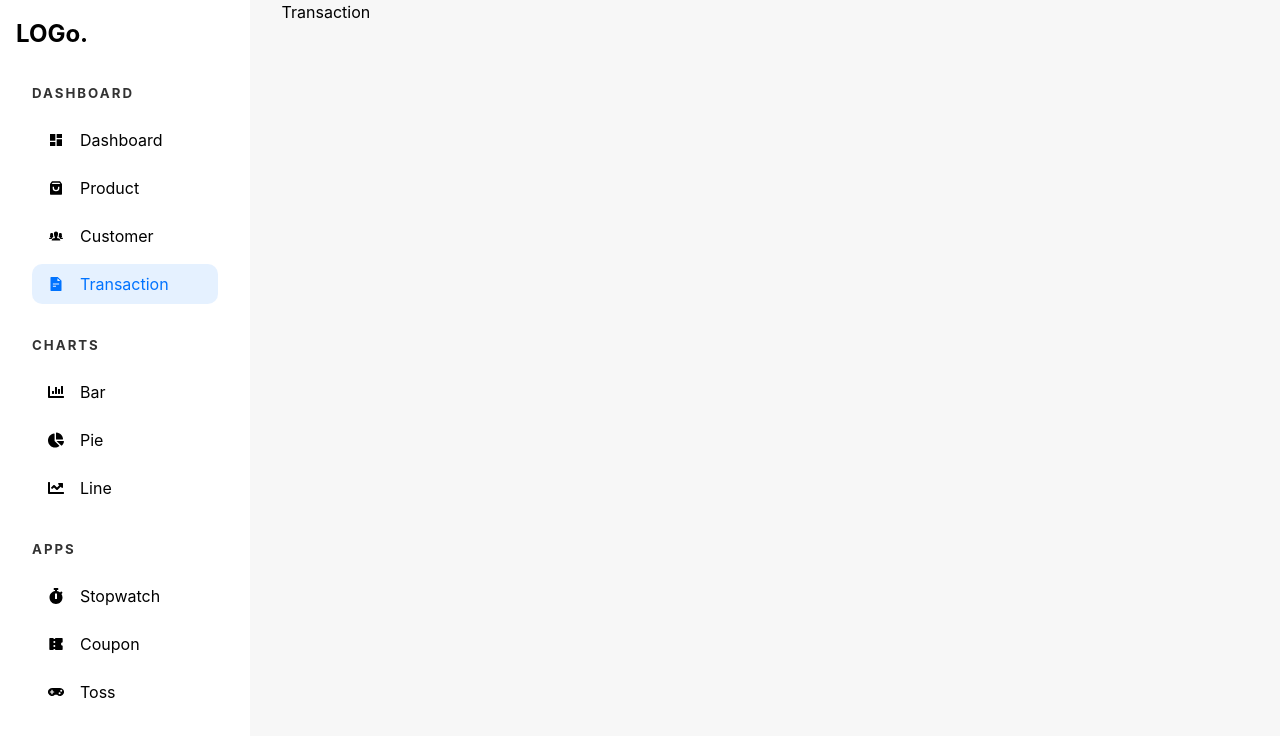
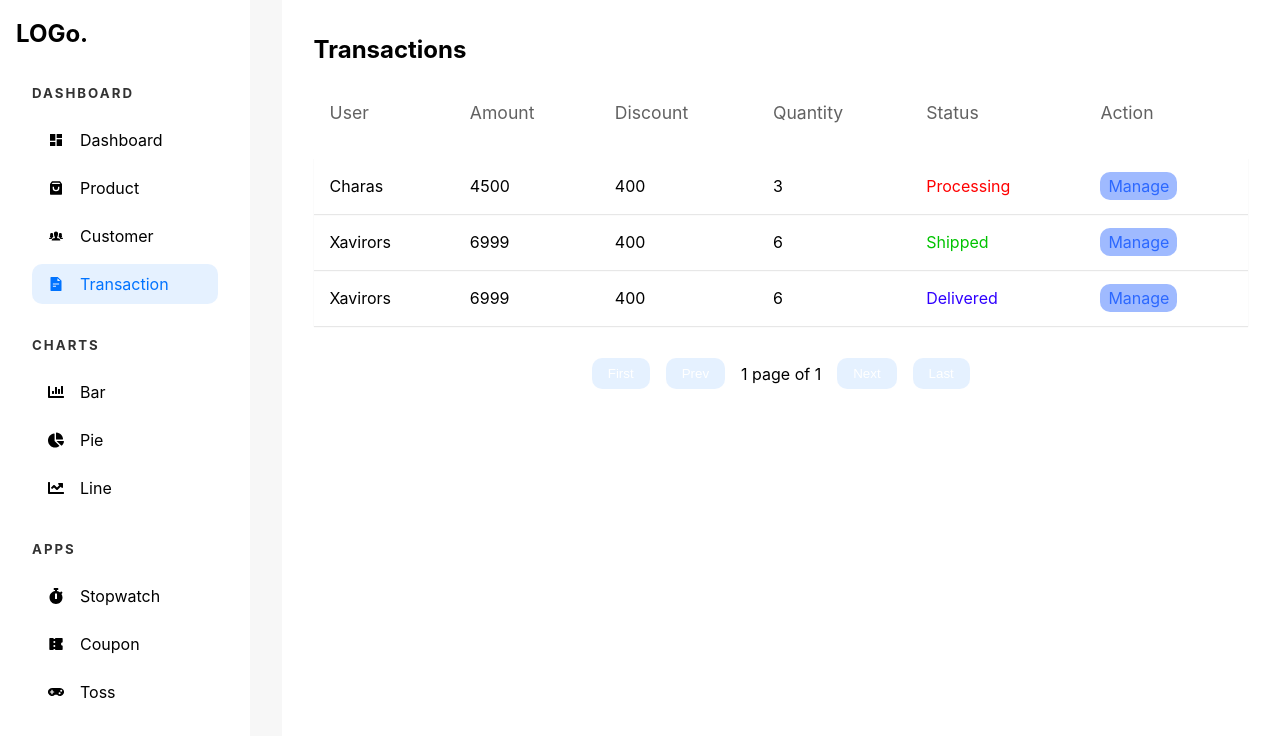
Before and after one commit to ProgramerSalar/Admin-dashboard-2024, a React (Vite) app: page /admin/transaction in a window 1280 px wide. Shown: the top 736 px of the page. Built offline with nearby package versions, Linux system fonts and the light colour scheme.

Commit message:
add Transaction

```diff
--- a/src/pages/Transaction.tsx
+++ b/src/pages/Transaction.tsx
@@ -1,13 +1,92 @@
-import AdminSideBar from "../components/AdminSideBar"
+import { Column } from "react-table";
+import AdminSidebar from "../components/AdminSideBar";
+import { ReactElement, useState, useCallback } from "react";
+import TableHOC from "../components/TableHOC";
+import { Link } from "react-router-dom";
 
+interface DataType {
+  user: string;
+  amount: number;
+  discount: number;
+  quantity: number;
+  status: ReactElement;
+  action: ReactElement;
+}
+
+const columns: Column<DataType>[] = [
+  {
+    Header: "User",
+    accessor: "user",
+  },
+  {
+    Header: "Amount",
+    accessor: "amount",
+  },
+  {
+    Header: "Discount",
+    accessor: "discount",
+  },
+  {
+    Header: "Quantity",
+    accessor: "quantity",
+  },
+  {
+    Header: "Status",
+    accessor: "status",
+  },
+  {
+    Header: "Action",
+    accessor: "action",
+  },
+];
+
+const arr: DataType[] = [
+  {
+    user: "Charas",
+    amount: 4500,
+    discount: 400,
+    quantity: 3,
+    status: <span className="red">Processing</span>,
+    action: <Link to="/admin/transaction/sajknaskd">Manage</Link>,
+  },
+  {
+    user: "Xavirors",
+    amount: 6999,
+    discount: 400,
+    status: <span className="green">Shipped</span>,
+    quantity: 6,
+    action: <Link to="/admin/transaction/sajknaskd">Manage</Link>,
+  },
+  {
+    user: "Xavirors",
+    amount: 6999,
+    discount: 400,
+    status: <span className="purple">Delivered</span>,
+    quantity: 6,
+    action: <Link to="/admin/transaction/sajknaskd">Manage</Link>,
+  },
+];
 
 const Transaction = () => {
+  const [data] = useState<DataType[]>(arr);
+
+  const Table = useCallback(
+    TableHOC<DataType>(
+      columns,
+      data,
+      "dashboard-product-box",
+      "Transactions",
+      true
+    ),
+    []
+  );
+
   return (
     <div className="adminContainer">
-      <AdminSideBar />
-      Transaction
+      <AdminSidebar />
+      <main>{Table()}</main>
     </div>
-  )
-}
+  );
+};
 
-export default Transaction
+export default Transaction;
```
Also changed, not shown: Screenshot 2024-01-10 115044.png (added), 1 other file (tests, documents, lock files or other folders).
